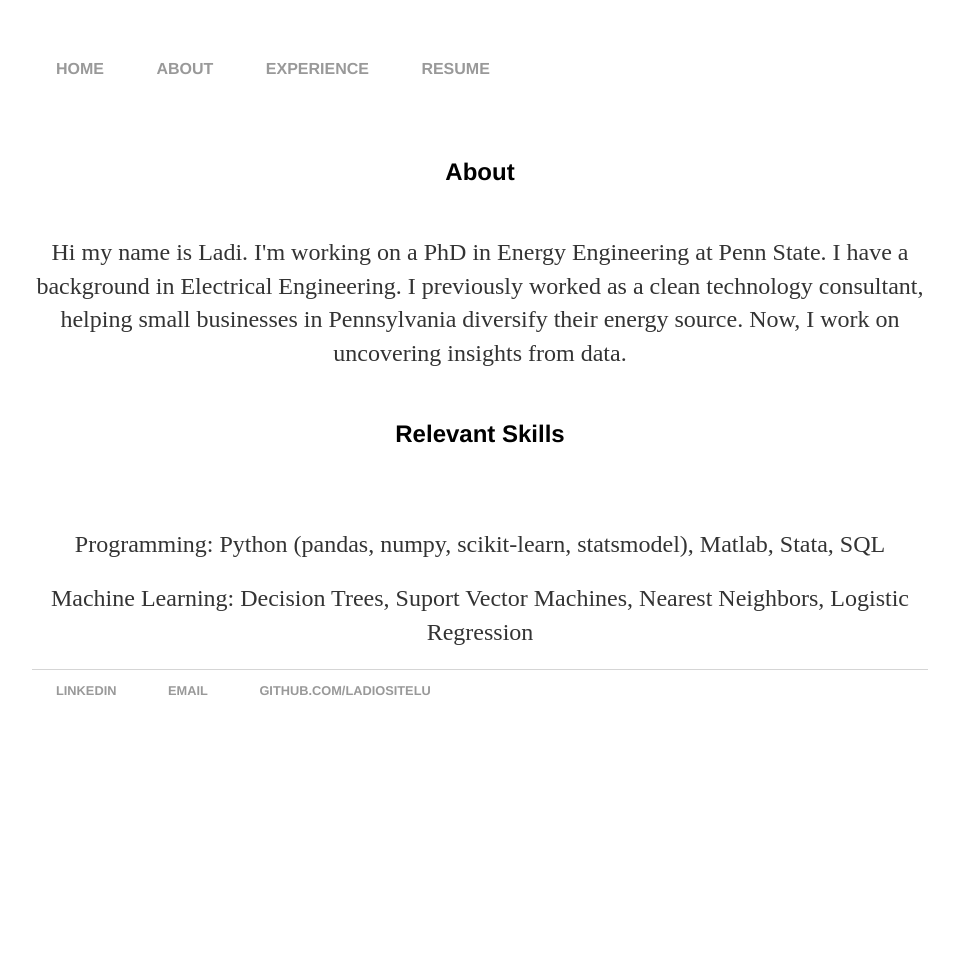
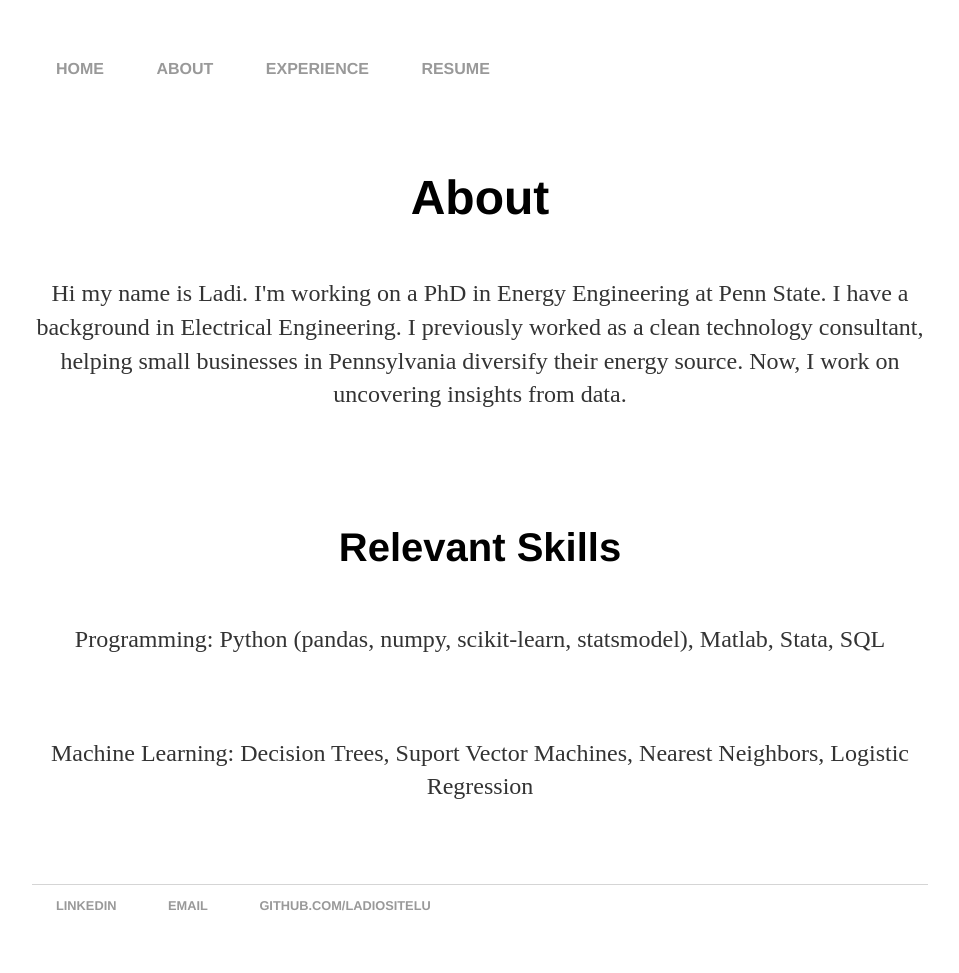
Before and after one commit to ladiositelu/ladiositelu.github.io, a Jekyll site: the page built from About/index.html, in a window 1280 px wide. Shown: the whole page, without its empty margins (160-1119 px from the left). Built offline with Jekyll 4.4.1, drawn with Linux system fonts in a browser that asks for light colours; before the commit the page ends 900 px from its top, so only the background shows below that.

Commit message:
Update about.css

```diff
--- a/css/about.css
+++ b/css/about.css
@@ -37,18 +37,18 @@ a:hover {
 }
 
 h1 {
-    font-size: 1.5em;
+    font-size: 3.0em;
     font-family:'Helvetica', 'Arial', 'Sans-Serif';
-    margin-top: 20px;
-    margin-bottom: 20px;
+    padding-top: 60px;
+    padding-bottom: 20px;
     text-align:center;
 }
 
 h2 {
-    font-size: 1.5em;
+    font-size: 2.5em;
     font-family:'Helvetica', 'Arial', 'Sans-Serif';
-    margin-top: 20px;
-    margin-bottom: 20px;
+    padding-top: 20px;
+    padding-bottom: 20px;
     text-align:center;
 }
 
@@ -56,9 +56,8 @@ p {
     font-size: 1.5em;
     line-height: 1.4em;
     color: #333;
-    margin-top: 20px;
-    margin-bottom: 20px;
     text-align: center;
+    padding-bottom: 60px;
 }
 
 footer {
```
